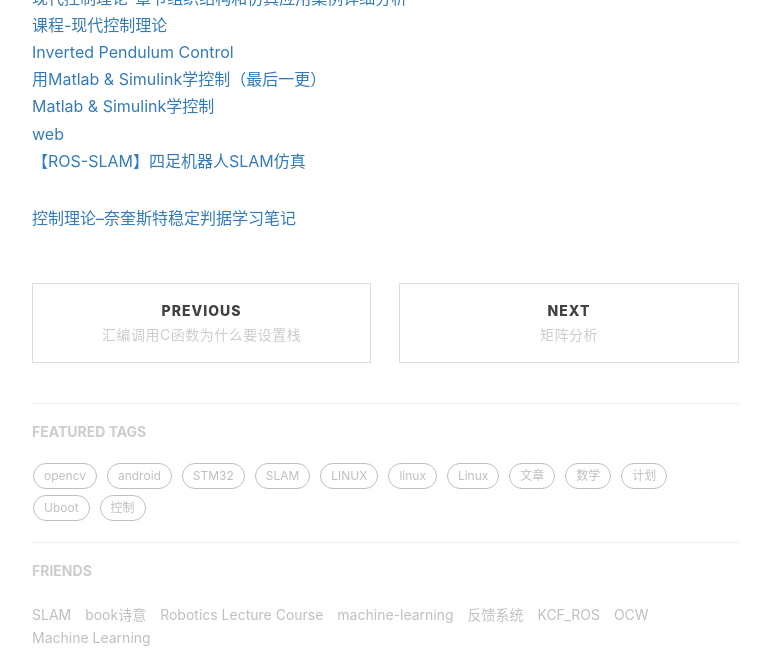
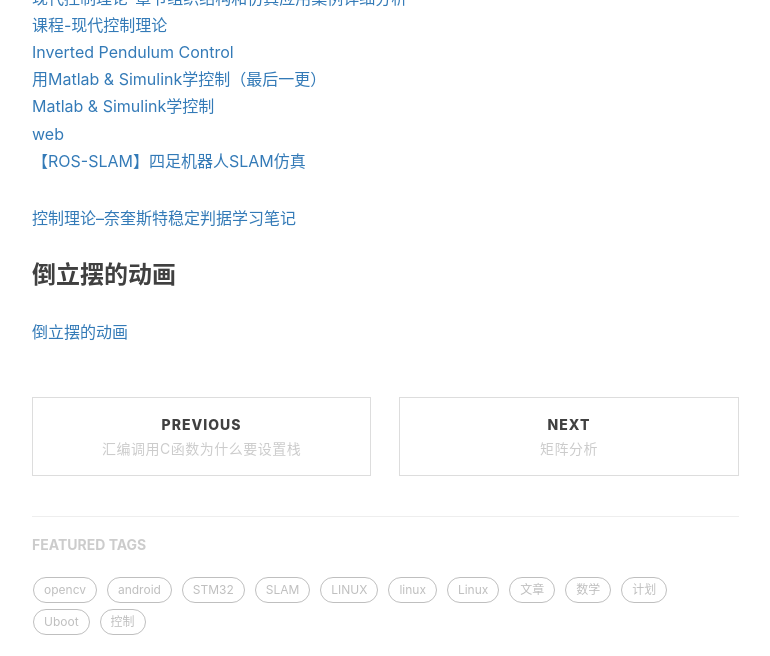
Before and after one commit to gary-robotics/dlward, a Jekyll site: the page built from _posts/2019-09-28-现代控制理论-2019.markdown, in a window 1280 px wide and 900 px high, scrolled down 615 px, cut to the strip 0-656 px from the top of the window. Shown: the whole strip, without its empty margins (233-1003 px from the left). Built offline with Jekyll 4.4.1, drawn with Linux system fonts in a browser that asks for light colours; nearby versions of some CDN libraries; comment, search, counter and statistics services are not loaded.

Commit message:
Update 2019-09-28-现代控制理论-2019.markdown

```diff
--- a/_posts/2019-09-28-现代控制理论-2019.markdown
+++ b/_posts/2019-09-28-现代控制理论-2019.markdown
@@ -19,3 +19,6 @@ tags:                               #标签
 [【ROS-SLAM】四足机器人SLAM仿真](https://zhuanlan.zhihu.com/p/63061134)
 
 [控制理论--奈奎斯特稳定判据学习笔记](http://bbs.21dianyuan.com/thread-289441-1-1.html)
+
+### 倒立摆的动画
+[倒立摆的动画](http://faculty.petra.ac.id/resmana/private/matlab-c/group/ctm/gui/pend/invGUI.html)
```
